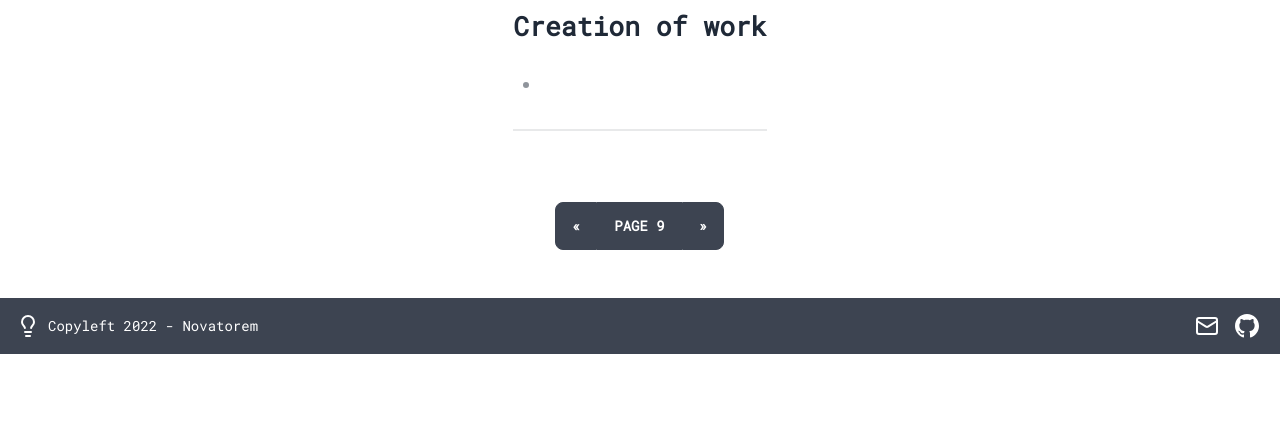
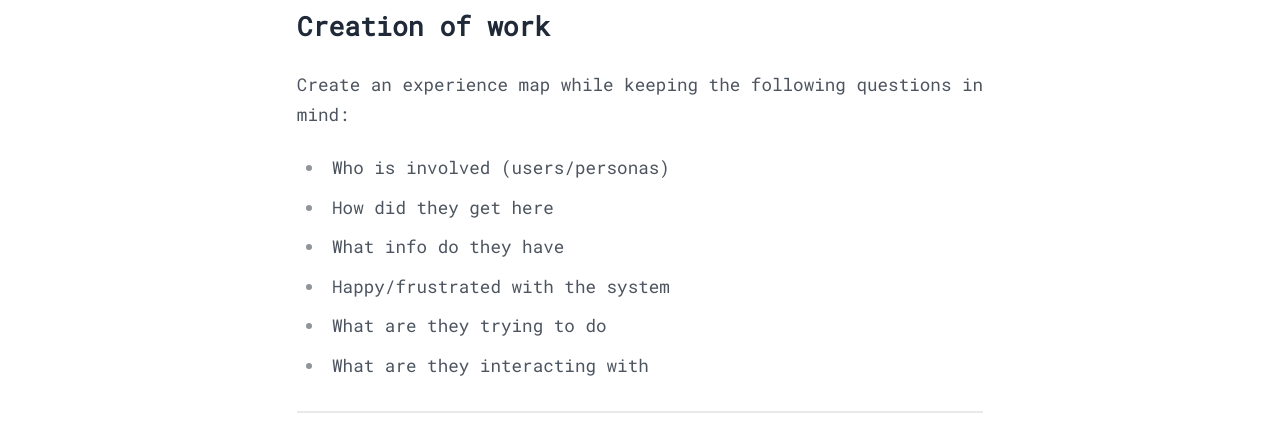
Before and after one commit to novatorem/plan, a SvelteKit app: page /09-experience in a window 1280 px wide. Shown: the part 248-680 px from the top of the page. Built offline with nearby package versions, Linux system fonts and the light colour scheme.

Commit message:
Experience page

```diff
--- a/src/routes/09-experience/+page.svelte
+++ b/src/routes/09-experience/+page.svelte
@@ -48,7 +48,7 @@
 		<Theme />
 		<Navbar />
 
-		<Tldr summary="" />
+		<Tldr summary="Figure out what the experience will be like when interacting with your system." />
 
 		<div class="m-12 flex items-center text-left justify-center md:text-justify">
 			<article class="prose">
@@ -56,8 +56,14 @@
 				<div class="divider" />
 
 				<h2 class="mt-0">Creation of work</h2>
+				<p>Create an experience map while keeping the following questions in mind:</p>
 				<ul>
-					<li />
+					<li>Who is involved (users/personas)</li>
+					<li>How did they get here</li>
+					<li>What info do they have</li>
+					<li>Happy/frustrated with the system</li>
+					<li>What are they trying to do</li>
+					<li>What are they interacting with</li>
 				</ul>
 				<div class="divider" />
 			</article>
--- a/src/routes/09-experience/content.md
+++ b/src/routes/09-experience/content.md
@@ -1 +1,32 @@
 # Experience
+
+An **experience map** is a tool to help you situate your eventual design for your particular tasks, users, and use cases.
+
+## Experience Model
+
+The following outlines the steps to follow for a well rounded user experience.
+
+**Entice:** attract, build anticipation, and set expectations
+**Enter:** guide and orient into the experience
+**Engage:** ritual artifact engages senses and maintain connection
+**Exit:** guided to a new, transformed state
+**Extend:** reminders keep you connected to experience
+
+## Experience Model Example
+
+Let's take Disney World as an example, and try to identify their experience model
+| | |
+|:-|:-|
+|Entice|Movies, ads, promises of carefree holiday|
+|Enter|Magical express, park maps, signage|
+|Engage|Attractions, theming, characters|
+|Exit|Transition back to "real world"|
+|Extend|Souvenirs, follow-up maps, photos|
+
+## Experience Map
+
+The experience map is a tool for designers to understand the overall experience and to identify:
+
+- **Bright spots**: Where does the experience offer delight or work exceptionally well?
+- **Hot spots**: Where does the experience break down and fail users?
+- **Gaps**: Where is there no support for the user's experience?
```
